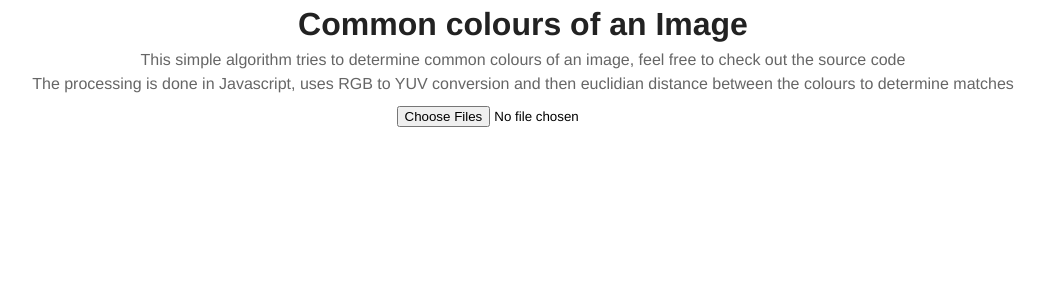
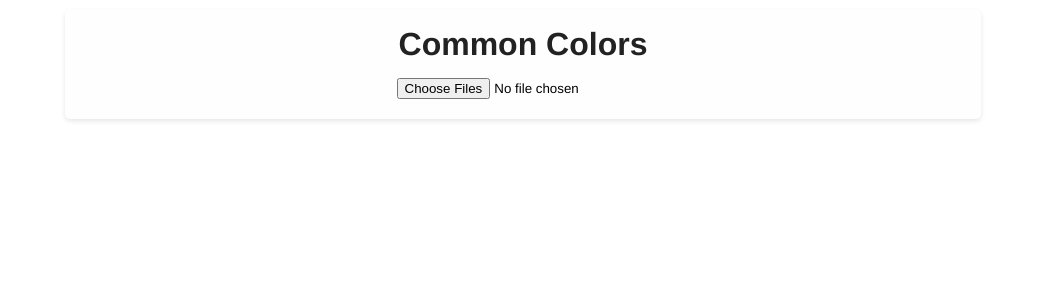
Before and after one commit to NikhilVerma/NikhilVerma.github.io, a Jekyll site: the page built from experiments/common_colours/index.html, in a window 1280 px wide. Shown: the top 300 px of the page, without its empty margins (117-1161 px from the left). Built offline with Jekyll 4.4.1, drawn with Linux system fonts in a browser that asks for light colours.

Commit message:
Update the script and styles

```diff
--- a/experiments/common_colours/common_colours.js
+++ b/experiments/common_colours/common_colours.js
@@ -1,28 +1,64 @@
-// Please don't judge my code quality. I hacked this together while experimenting.
+/**
+ * Utility methods
+ * @type {Object}
+ */
+var Utils = {
 
-var Utils = {
-    toYUV: _.memoize(function (r, g, b) {
+    /**
+     * Converts RGB to YUV color.
+     * @param  {Number} r
+     * @param  {Number} g
+     * @param  {Number} b
+     * @return {Array}
+     */
+    toYUV: function (r, g, b) {
         var y = r * 0.299000 + g * 0.587000 + b * 0.114000;
-        var u = 0.713 * (r - y);
-        var v = 0.564 * (b - u);
+        var u = 0.565 * (b - y);
+        var v = 0.713 * (r - y);
         return [y, u, v];
-    }, function (r, g, b) {
-        return '' + r + g + b;
-    }),
-
-    euclidianDistance: function (a, b) {
-        return Math.sqrt(Math.pow(a[0] - b[0], 2) * 0.1 + Math.pow(a[1] - b[1], 2) + Math.pow(a[2] - b[2], 2));
     },
 
+    /**
+     * Converts YUV to RGB color.
+     * @param  {Number} r
+     * @param  {Number} g
+     * @param  {Number} b
+     * @return {Array}
+     */
+    toRGB: function (y, u, v) {
+        var r = Math.round(y + 1.40 * v);
+        var g = Math.round(y - 0.344 * u - 0.714 * v);
+        var b = Math.round(y + 1.770 * u);
+
+        return [r, g, b];
+    },
+
+    /**
+     * Euclidian distance between two color sets
+     * @param  {Array} a an array with 3 num children
+     * @param  {Array} b an array with 3 num children
+     * @return {Number}   distance between the two colors
+     */
+    euclidianDistance: function (a, b) {
+        return Math.pow(a[0] - b[0], 2) + Math.pow(a[1] - b[1], 2) + Math.pow(a[2] - b[2], 2);
+    },
+
+    /**
+     * Returns an array containing the common colors from an array of colours. It uses euclidian distance
+     * to find out colors which are close to each other. While also giving some importance to the colors
+     * which are too different from one another.
+     * @param  {Array} array Array of colors
+     * @return {Array}       Array of common colors
+     */
     getProminentColors: function (array) {
         var samples = [];
         var len = array.length;
         var i, j, dist;
-        var avgDist = 0;
 
         // Populate the colors array
+        // 1 is the weight given to a color
         for (i = 0, len = array.length; i < len; i++) {
-            samples.push([array[i], 0]);
+            samples.push([array[i], 1]);
         }
 
         // Compare each element in the sample with the other to calculate the distance
@@ -30,24 +66,23 @@ var Utils = {
         for (i = 0; i < len; i++) {
             for (j = len; j > i; j--) {
                 if (samples[i] && samples[j]) {
-                    dist = this.euclidianDistance(this.toYUV.apply(this, samples[i][0]), this.toYUV.apply(this, samples[j][0]));
-                    avgDist = (dist + avgDist) / 2;
 
-                    // Colors are similar
-                    if (dist < 20) {
-                        samples[i][1]++;
-                        // Empty the other element as it's too similar
+                    dist = this.euclidianDistance(samples[i][0], samples[j][0]);
+
+                    // Colors are similar, eat and kill the other one adding it's weight
+                    if (dist < 500) {
+                        samples[i][1] += samples[j][1];
                         samples[j] = null;
-                    } else if (dist > 100) {
-                        // colors are too different, we need to give those priority as well
-                        samples[j][1] += 2;
+                    }
+                    // colors are too different, we need to give those priority as well
+                    else if (dist > 6000) {
+                        samples[j][1] += 1;
                     }
                 }
             }
         }
 
-        console.log(avgDist);
-
+        // Sort and sum the output
         var output = [];
         var sum = 0;
 
@@ -66,55 +101,83 @@ var Utils = {
             colors: output,
             sum: sum
         };
-    }
+    },
+
+    /**
+     * Returns pixels from a source image using canvas. The input image is scaled
+     * down to prevent huge processing times
+     * @return {Array} array of YUV colors
+     */
+    getPixelsFromSrc: (function () {
+
+        var canvas = document.createElement('canvas');
+        var ctx = canvas.getContext('2d');
+        var cb = _.indentity;
+
+        /**
+         * We scale the image down to 20x width
+         * @type {Number}
+         */
+        var TARGET_WIDTH = 20;
+
+        /**
+         * Number of steps to take when scaling the image
+         * @type {Number}
+         */
+        var SCALE_STEPS = 10;
+
+        var img = new Image();
+        img.onload = function () {
+            var width = canvas.width = img.width;
+            var height = canvas.height = img.height;
+            var i, len;
+            var currW = width;
+            var currH = height;
+            var lastW, lastH;
+            var step = (width - TARGET_WIDTH) / SCALE_STEPS;
+            var ratio = width / height;
+            var arr = [];
+
+            ctx.drawImage(img, 0, 0, width, height);
+
+            for (i = 1; i <= SCALE_STEPS; i++) {
+                lastW = width - i * step;
+                lastH = lastW / ratio;
+                ctx.drawImage(canvas, 0, 0, currW, currH, 0, 0, lastW, lastH);
+                currW = lastW;
+                currH = lastH;
+            }
+
+            var data = ctx.getImageData(0, 0, currW, currH).data;
+
+            for (i = 0, len = data.length; i < len; i += 4) {
+                arr.push(Utils.toYUV(data[i], data[i + 1], data[i + 2]));
+            }
+
+            cb(arr);
+        };
+
+        return function (src, callback) {
+            cb = callback;
+            img.src = src;
+        };
+    })()
 };
-
-var CanvasView = (function () {
-
-    var canvas = document.createElement('canvas');
-
-    return {
-        el: canvas,
-
-        // We scale the image down to 100px width
-        width: 100,
-
-        context: canvas.getContext('2d'),
-
-        getImagePixelsFromSrc: function (src, callback) {
-            var img = new Image();
-
-            img.onload = _.bind(function () {
-                var width = canvas.width = this.width;
-                var height = canvas.height = this.width * img.height / img.width | 0;
-                this.context.drawImage(img, 0, 0, width, height);
-
-                var arr = [],
-                    data = this.context.getImageData(0, 0, width, height).data;
-
-                for (var i = 0, len = data.length; i < len; i += 4) {
-                    arr.push([data[i], data[i + 1], data[i + 2]]);
-                }
-
-                callback(arr);
-            }, this);
-
-            img.src = src;
-        }
-    };
-})();
 
 var handleFileSelect = function (e) {
     var reader = new FileReader();
     var output = document.getElementById('output');
 
     reader.onload = function (e) {
-        CanvasView.getImagePixelsFromSrc(e.target.result, function (pixels) {
+        Utils.getPixelsFromSrc(e.target.result, function (pixels) {
+
             var colors = Utils.getProminentColors(pixels);
+            var i, len, width;
+            var str = '';
 
-            var str = '';
             for (i = 0, len = colors.colors.length; i < len; i++) {
-                str += '<span style="background-color:rgb(' + colors.colors[i][0] + '); width:' + (colors.colors[i][1] / colors.sum * 100) + '%">' + Math.round(colors.colors[i][1] / colors.sum * 100) + '%</span>';
+                width = colors.colors[i][1] / colors.sum * 100;
+                str += '<span style="background-color:rgb(' + Utils.toRGB.apply(this, colors.colors[i][0]) + '); width:' + width + '%"><strong>' + Math.round(width) + '%</strong></span>';
             }
 
             output.innerHTML = str;
--- a/experiments/common_colours/index.html
+++ b/experiments/common_colours/index.html
@@ -4,16 +4,20 @@ title: Common colours of an image
 
 {% include header.html %}
 
-<!--
-
-Please don't judge my code quality. I hacked this together while experimenting.
-
- -->
 <style>
     * {
         margin: 0;
         padding: 0;
         font-family: Helvetica, Arial, 'Liberation Sans', FreeSans, sans-serif;
+    }
+
+    .content {
+        background: #fefefe;
+        border-radius: 5px;
+        width: 70%;
+        margin: 10px auto;
+        padding: 10px;
+        box-shadow: 0 2px 5px rgba(0,0,0,0.1);
     }
 
     h1 {
@@ -35,29 +39,42 @@ Please don't judge my code quality. I hacked this together while experimenting.
     }
 
     #output {
-        display: block;
-        width: 100%;
+        position: absolute;
+        left: 0;
+        right: 0;
+        top: 0;
+        bottom: 0;
         overflow: hidden;
-        height: 500px;
-        margin: 20px 0;
+        pointer-events: none;
+        z-index: -1;
     }
 
     #output span {
         height: 100%;
         float: left;
+        text-align: center;
+        overflow: hidden;
+        position: relative;
+    }
+
+    #output strong {
+        position: absolute;
+        bottom: 0;
+        left: 0;
+        font-size: 20px;
         text-shadow: 0 0 1px #000;
         color: #fff;
-        font-size: 10px;
-        text-align: center;
-        line-height: 30px;
+        width: 100%;
     }
+
 </style>
 
-<h1>Common colours of an Image</h1>
-<p>This simple algorithm tries to determine common colours of an image, feel free to check out the source code</p>
-<p>The processing is done in Javascript, uses RGB to YUV conversion and then euclidian distance between the colours to determine matches</p>
-<input type="file" id="files" name="files[]" multiple />
 <div id="output"></div>
+
+<div class="content">
+    <h1>Common Colors</h1>
+    <input type="file" id="files" name="files[]" multiple />
+</div>
 
 <script src="underscore.js"></script>
 <script src="common_colours.js"></script>
```
Also changed, not shown: 1 other file.
